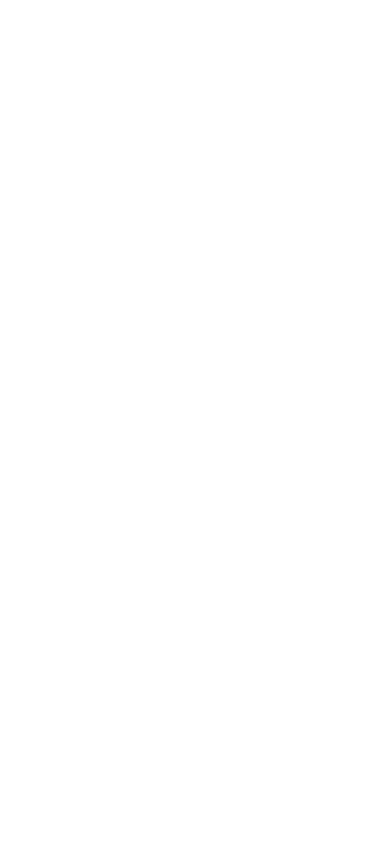
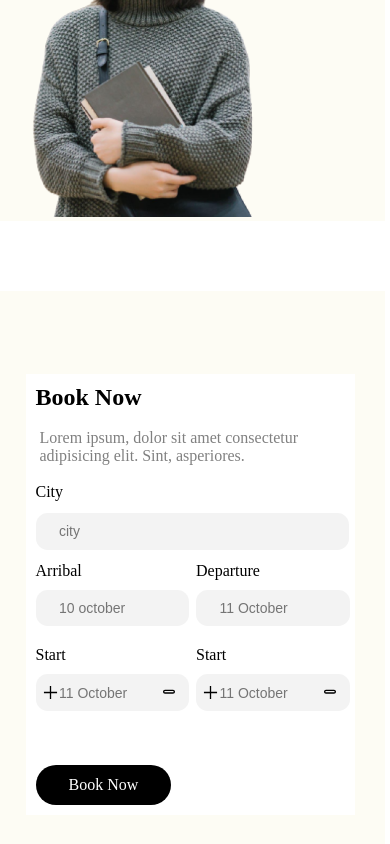
Before and after one commit to Nazmul-Hasan-Shadin/Tropical-vacation, a React (Vite) app: page / in a window 390 px wide. Shown: the part 3938-4782 px from the top of the page. Before the commit the page ends 3030 px from the top, so only its background shows below. Built offline with nearby package versions, Linux system fonts and the light colour scheme.

Commit message:
booking section has made responsive

```diff
--- a/src/Component/BookingForm/BookingForm.jsx
+++ b/src/Component/BookingForm/BookingForm.jsx
@@ -6,7 +6,7 @@ const BookingForm = () => {
         <div className='form-container'>
             <section className='form-wraper'>
                 <h2>Book Now</h2>
-                <p style={{padding:'0 4px', color:'gray'}}>Lorem ipsum, dolor sit amet consectetur adipisicing elit. Sint, asperiores.
+                <p className='book-form-text' style={{padding:'0 4px', color:'gray'}}>Lorem ipsum, dolor sit amet consectetur adipisicing elit. Sint, asperiores.
 
                 </p>
 
--- a/src/Pages/Home/Home.jsx
+++ b/src/Pages/Home/Home.jsx
@@ -23,7 +23,7 @@ const Home = () => {
             <TropicalAdvancture></TropicalAdvancture>
             <Designation></Designation>
 
-        {/* <Banner
+        <Banner
         isBanner={false}
         breakWord={'break'}
         mainHeader={'Student discounts   available. break Get Ready for some in the sun!'}
@@ -32,9 +32,9 @@ const Home = () => {
 
 
 
-        >  </Banner> */}
+        >  </Banner>
 
-{/*
+
    <Banner
       isBooking={true}
       breakWord={'break'}
@@ -42,7 +42,7 @@ const Home = () => {
        subHeader={'Get 20% off for student'}
 
 
-   ></Banner> */}
+   ></Banner>
 
 {/* <Testimonials></Testimonials> */}
 
--- a/src/Shared/Banner/Banner.css
+++ b/src/Shared/Banner/Banner.css
@@ -211,4 +211,17 @@ ul{
 
     }
 
+    .conditionalContainer,.bookingFormPosition{
+        flex-direction: column;
+    }
+
+    .bookingFormPosition{
+        margin-left: 92px;
+
+    }
+.book-form-text{
+    margin: 18px 0px;
 }
+
+
+}
```
